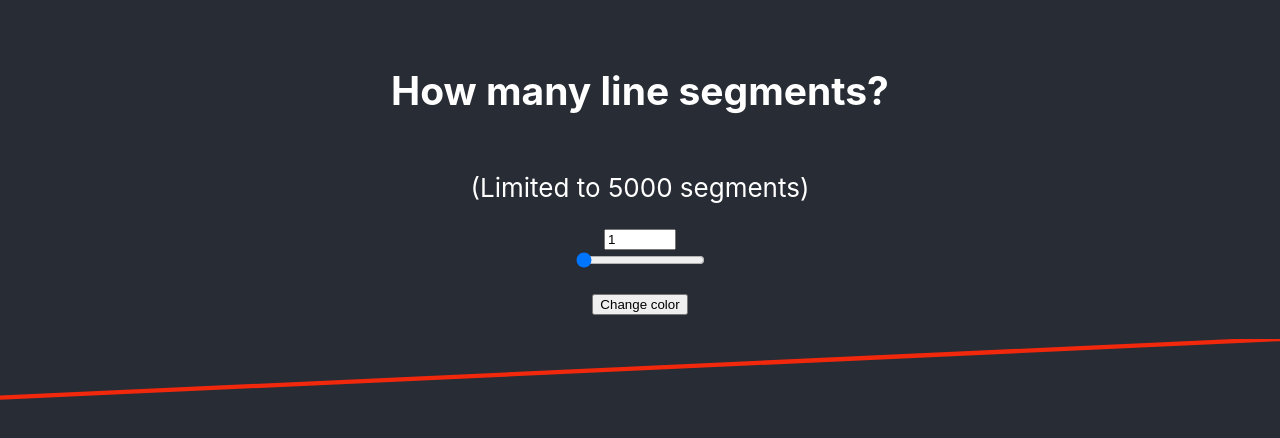
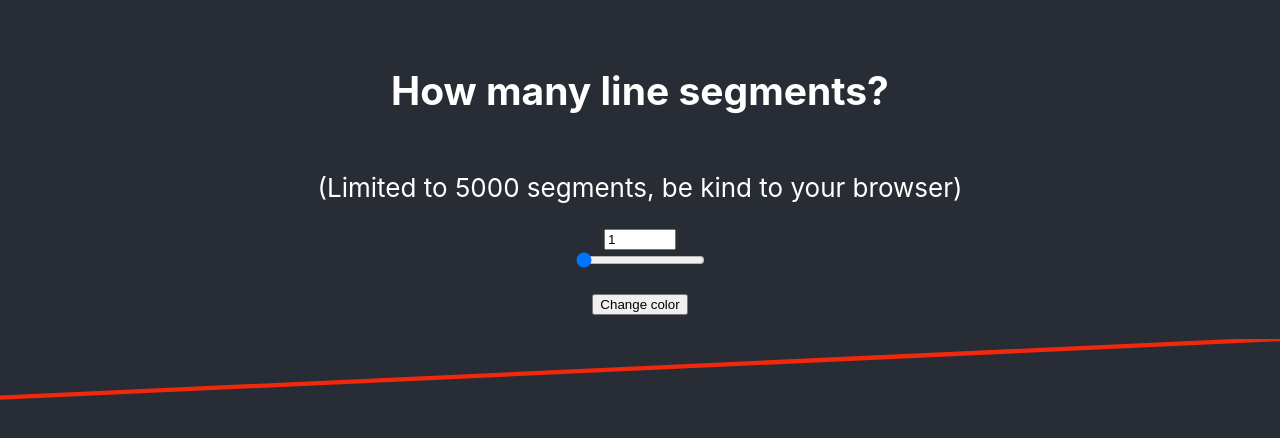
Before and after one commit to will-t-harris/svg-lines, a React (Create React App) app: page / in a window 1280 px wide. Shown: the top 438 px of the page. Built offline with nearby package versions, Linux system fonts and the light colour scheme.

Commit message:
content: subtitle

```diff
--- a/src/App.tsx
+++ b/src/App.tsx
@@ -18,7 +18,7 @@ const App: React.FC = (): ReactElement => {
 		<div className="App">
 			<header className="App-header">
 				<h2>How many line segments?</h2>
-				<p>(Limited to 5000 segments)</p>
+				<p>(Limited to 5000 segments, be kind to your browser)</p>
 				<input
 					type="number"
 					value={inputState}
```
